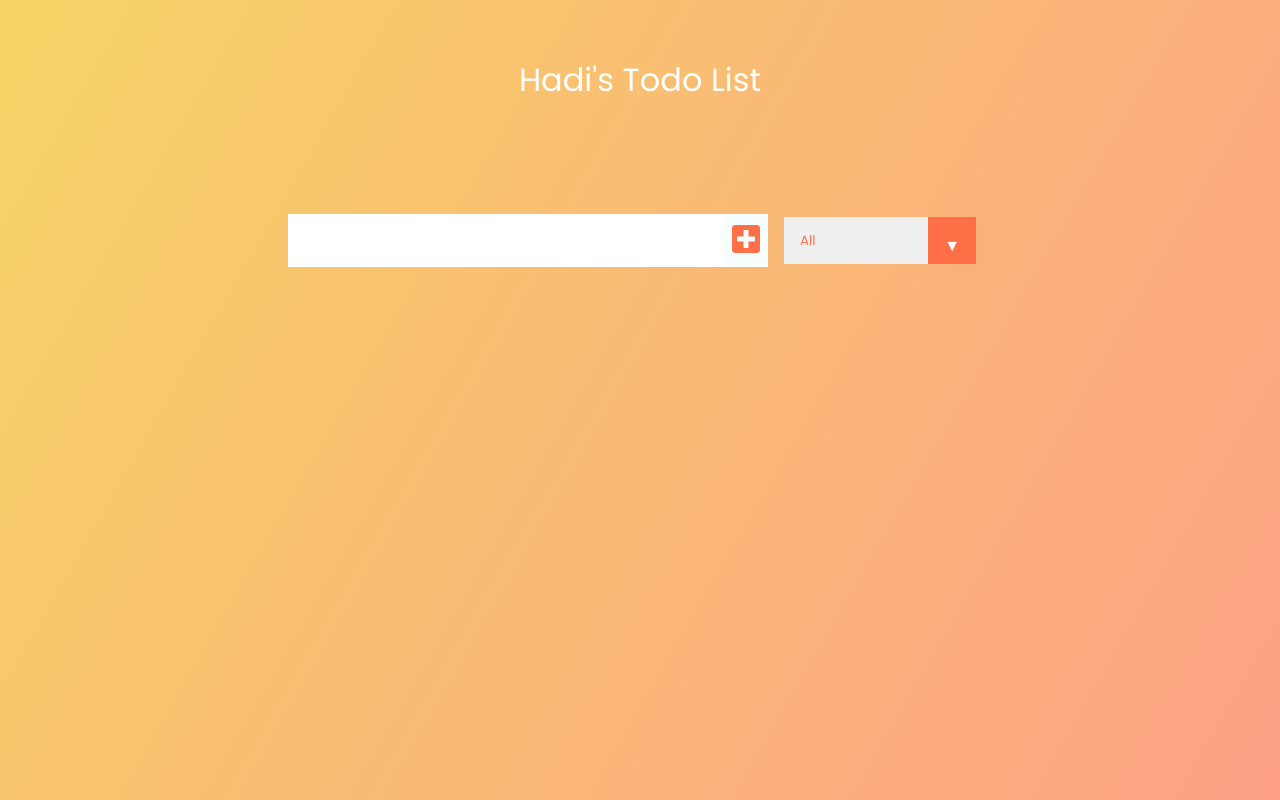
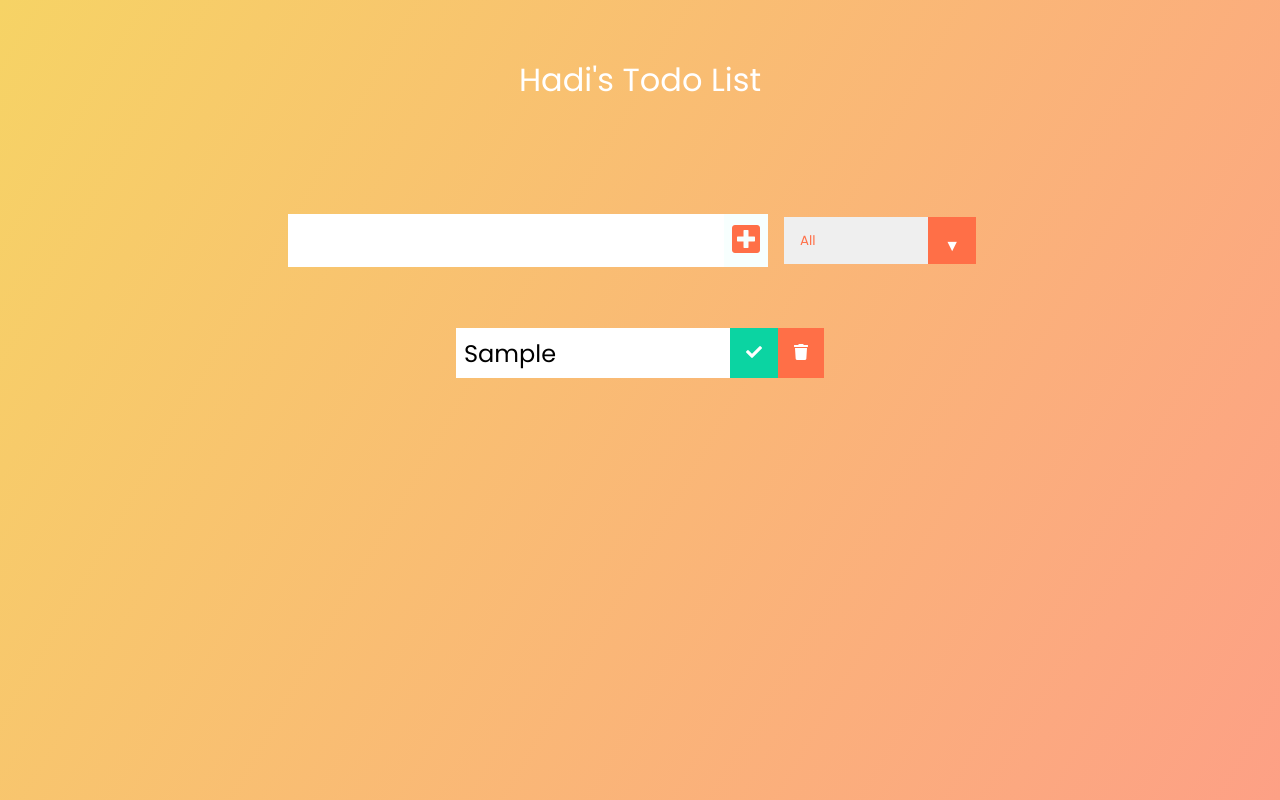
Before and after one commit to hadichloun/The-Do, a React (Create React App) app: page / in a window 1280 px wide. Both pictures are taken after typing "Sample" into the empty fields and a click on the button 746 px from the left and 240 px from the top of the page. Built offline with nearby package versions, Linux system fonts and the light colour scheme.

Commit message:
passed prop to its parents and set the state

```diff
--- a/src/components/Todo.js
+++ b/src/components/Todo.js
@@ -1,9 +1,9 @@
 import React from 'react'
 
-const Todo = () => {
+const Todo = ({text}) => {
     return(
         <div className="todo">
-            <li className="todo-item"> todo-list</li>
+            <li className="todo-item">{text}</li>
             <button className="complete-btn">
             <i className="fas fa-check"></i>
             </button>
--- a/src/components/TodoList.js
+++ b/src/components/TodoList.js
@@ -2,11 +2,13 @@
 import Todo from './Todo'
 
 const TodoList = ({todos}) => {
-  console.log(todos)
+  // console.log(todos)
     return(
         <div className="todo-container">
       <ul className="todo-list">
-
+      {todos.map(todo => (
+        <Todo text={todo.text} />
+      ))}
       </ul>
     </div>
     )
```
